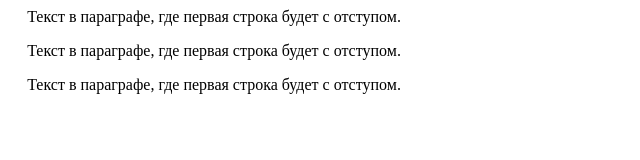
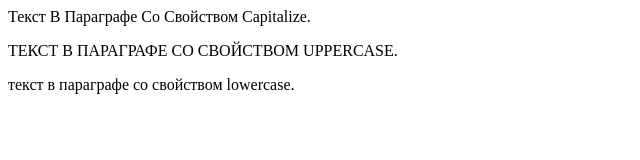
Before and after one commit to ilyaxkotik/Geraskin_mkis23_laba5, a plain HTML site: page index.html in a window 1280 px wide. Shown: the whole page, without its empty margins (0-640 px from the left). Drawn offline with Linux system fonts and the light colour scheme.

Commit message:
15th commit

```diff
--- a/index.html
+++ b/index.html
@@ -4,8 +4,8 @@
     <link rel="stylesheet" type="text/css" href="style.css">
   </head>
   <body>
-    <p>Текст в параграфе, где первая строка будет с отступом.</p>
-    <p>Текст в параграфе, где первая строка будет с отступом.</p>
-    <p>Текст в параграфе, где первая строка будет с отступом.</p>
+    <p id="sc">Текст в параграфе со свойством capitalize.</p>
+    <p id="su">Текст в параграфе со свойством uppercase.</p>
+    <p id="sl">Текст в параграфе со свойством lowercase.</p>
   </body>
 </html>
--- a/style.css
+++ b/style.css
@@ -1,10 +1,9 @@
-a{
-  text-decoration:none;
-  text-align:center;
+p#sc{
+  text-transform:capitalize;
 }
-a:hover{
-  text-decoration:underline;
+p#su{
+  text-transform:uppercase;
 }
-p{
-  text-indent:1.2em;
+p#sl{
+  text-transform:lowercase;
 }
```
